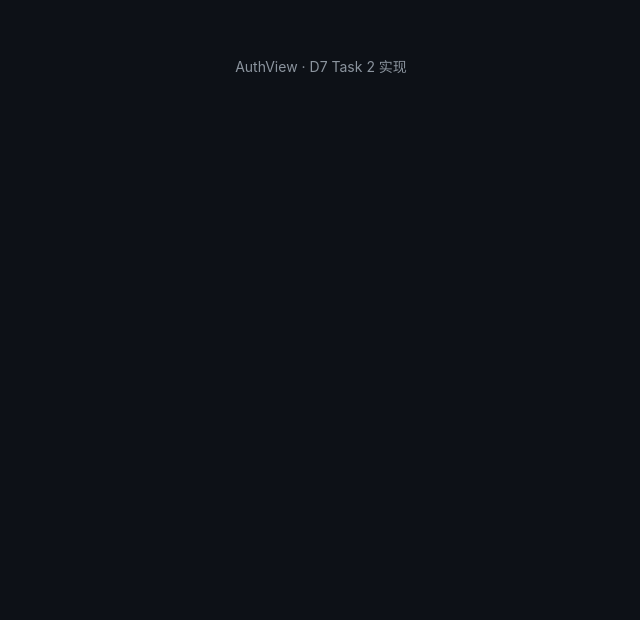
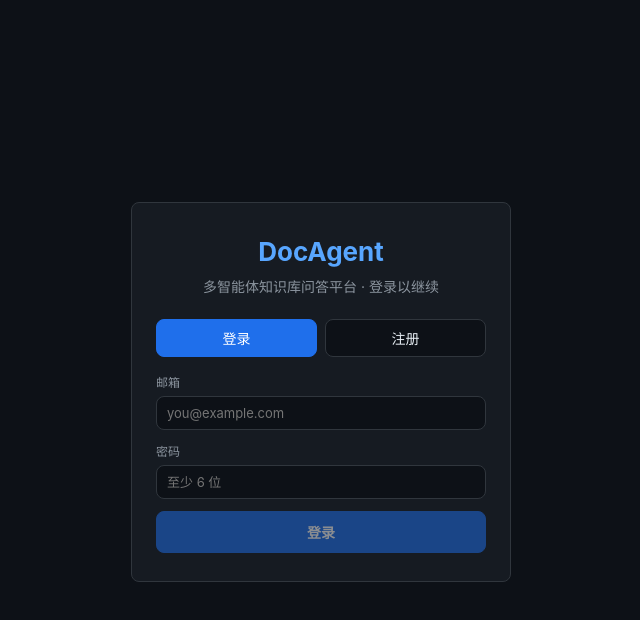
Before and after one commit to Elysiafans/DocAgent, a Vue app in the folder frontend/: page / in a window 1280 px wide. Shown: the top 620 px of the page, without its empty margins (319-959 px from the left). Built offline with nearby package versions, Linux system fonts and the light colour scheme.

Commit message:
feat: add frontend api client and auth view

```diff
--- /dev/null
+++ b/frontend/src/api.js
@@ -0,0 +1,131 @@
+// DocAgent 后端 API 客户端:纯 fetch,无 axios。
+// token 存 localStorage;SSE 用 ReadableStream 逐帧解析。
+
+const TOKEN_KEY = 'docagent_token'
+
+export function getToken() {
+  return localStorage.getItem(TOKEN_KEY) || ''
+}
+export function setToken(t) {
+  if (t) localStorage.setItem(TOKEN_KEY, t)
+  else localStorage.removeItem(TOKEN_KEY)
+}
+
+async function request(path, { method = 'GET', body, form } = {}) {
+  const headers = {}
+  const token = getToken()
+  if (token) headers['Authorization'] = `Bearer ${token}`
+  if (form) {
+    body = form // FormData,不设 Content-Type(browser 带 boundary)
+  } else if (body !== undefined) {
+    headers['Content-Type'] = 'application/json'
+    body = JSON.stringify(body)
+  }
+  const res = await fetch(path, { method, headers, body })
+  if (res.status === 204) return null
+  let data = null
+  const text = await res.text()
+  if (text) {
+    try {
+      data = JSON.parse(text)
+    } catch {
+      data = text
+    }
+  }
+  if (!res.ok) {
+    const detail = data && (data.detail || data.message)
+    throw new Error(
+      typeof detail === 'string' ? detail : (detail || `HTTP ${res.status}`)
+    )
+  }
+  return data
+}
+
+// ---------- auth ----------
+export const login = (email, password) =>
+  request('/api/v1/auth/login', { method: 'POST', body: { email, password } })
+export const register = (email, password) =>
+  request('/api/v1/auth/register', { method: 'POST', body: { email, password } })
+export const me = () => request('/api/v1/auth/me')
+export const health = () => request('/api/v1/health')
+
+// ---------- 知识库 ----------
+export const listKbs = () => request('/api/v1/knowledge_bases')
+export const createKb = (name, description = '') =>
+  request('/api/v1/knowledge_bases', {
+    method: 'POST',
+    body: { name, description },
+  })
+export const listDocs = (kbId) =>
+  request(`/api/v1/knowledge_bases/${kbId}/documents`)
+export const uploadDoc = (kbId, file) => {
+  const form = new FormData()
+  form.append('file', file)
+  return request(`/api/v1/knowledge_bases/${kbId}/documents`, {
+    method: 'POST',
+    form,
+  })
+}
+export const deleteDoc = (docId) =>
+  request(`/api/v1/documents/${docId}`, { method: 'DELETE' })
+
+// ---------- 可观测 ----------
+export const listTaskRuns = () => request('/api/v1/task_runs')
+export const getTaskRun = (runId) => request(`/api/v1/task_runs/${runId}`)
+
+// ---------- 长期记忆 ----------
+export const listMemories = () => request('/api/v1/memories')
+export const addMemory = (content, kind = 'note') =>
+  request('/api/v1/memories', { method: 'POST', body: { content, kind } })
+
+// ---------- A2UI 卡片 ----------
+export const renderCard = (kbId, question, route) =>
+  request('/api/v1/a2ui/render', {
+    method: 'POST',
+    body: { kb_id: kbId, question, route: route || null },
+  })
+
+// ---------- SSE 多智能体对话 ----------
+// onEvent(ev) 收到 {type: route|node|token|tool|tool_result|answer|sources|done|error,...}
+export async function streamChat(kbId, question, route, onEvent) {
+  const headers = { 'Content-Type': 'application/json' }
+  const token = getToken()
+  if (token) headers['Authorization'] = `Bearer ${token}`
+
+  const res = await fetch('/api/v1/chat/agent', {
+    method: 'POST',
+    headers,
+    body: JSON.stringify({ kb_id: kbId, question, route: route || null }),
+  })
+  if (!res.ok || !res.body) {
+    let msg = `HTTP ${res.status}`
+    try {
+      const j = await res.json()
+      msg = j.detail || msg
+    } catch { /* ignore */ }
+    throw new Error(msg)
+  }
+
+  const reader = res.body.getReader()
+  const decoder = new TextDecoder('utf-8')
+  let buf = ''
+  for (;;) {
+    const { done, value } = await reader.read()
+    if (done) break
+    buf += decoder.decode(value, { stream: true })
+    // SSE 帧以空行分隔;兼容单 data: 行 + 空行
+    let idx
+    while ((idx = buf.indexOf('\n\n')) !== -1) {
+      const frame = buf.slice(0, idx)
+      buf = buf.slice(idx + 2)
+      for (const line of frame.split('\n')) {
+        if (!line.startsWith('data:')) continue
+        const payload = line.slice(5).trim()
+        if (!payload || payload === '[DONE]') continue
+        try {
+          onEvent(JSON.parse(payload))
+        } catch { /* 忽略非 JSON 行 */ }
+      }
+    }
+  }
+}
--- a/frontend/src/views/AuthView.vue
+++ b/frontend/src/views/AuthView.vue
@@ -1,9 +1,129 @@
 <script setup>
-// D7 Task 2 实现:登录/注册
+import { ref } from 'vue'
+import { login, register, me, setToken } from '../api.js'
+
+const emit = defineEmits(['auth'])
+
+const mode = ref('login') // login | register
+const email = ref('')
+const password = ref('')
+const loading = ref(false)
+const error = ref('')
+
+async function submit() {
+  error.value = ''
+  loading.value = true
+  try {
+    let token
+    if (mode.value === 'login') {
+      token = (await login(email.value, password.value)).access_token
+    } else {
+      // register 返回 UserOut(无 token),注册成功后走登录
+      await register(email.value, password.value)
+      token = (await login(email.value, password.value)).access_token
+    }
+    setToken(token)
+    const user = await me() // 拿 email/id 显示到顶栏
+    emit('auth', token, user)
+  } catch (e) {
+    error.value = e.message
+  } finally {
+    loading.value = false
+  }
+}
 </script>
 
 <template>
-  <div class="page">
-    <div class="empty">AuthView · D7 Task 2 实现</div>
+  <div class="auth-wrap">
+    <div class="card auth-card">
+      <div class="auth-brand">DocAgent</div>
+      <p class="muted auth-sub">多智能体知识库问答平台 · 登录以继续</p>
+
+      <div class="row auth-tabs">
+        <button
+          :class="['grow', { active: mode === 'login' }]"
+          @click="mode = 'login'"
+        >
+          登录
+        </button>
+        <button
+          :class="['grow', { active: mode === 'register' }]"
+          @click="mode = 'register'"
+        >
+          注册
+        </button>
+      </div>
+
+      <form @submit.prevent="submit">
+        <div class="field">
+          <label>邮箱</label>
+          <input
+            v-model="email"
+            type="email"
+            required
+            placeholder="you@example.com"
+            autocomplete="email"
+          />
+        </div>
+        <div class="field">
+          <label>密码</label>
+          <input
+            v-model="password"
+            type="password"
+            required
+            minlength="6"
+            placeholder="至少 6 位"
+            autocomplete="current-password"
+          />
+        </div>
+
+        <p v-if="error" class="err">{{ error }}</p>
+
+        <button
+          class="primary auth-submit"
+          type="submit"
+          :disabled="loading || !email || !password"
+        >
+          {{ loading ? '提交中…' : mode === 'login' ? '登录' : '注册并登录' }}
+        </button>
+      </form>
+    </div>
   </div>
 </template>
+
+<style scoped>
+.auth-wrap {
+  flex: 1;
+  display: flex;
+  align-items: center;
+  justify-content: center;
+  padding: 32px 20px;
+}
+.auth-card {
+  width: 100%;
+  max-width: 380px;
+  padding: 28px 24px;
+}
+.auth-brand {
+  font-size: 26px;
+  font-weight: 700;
+  color: var(--accent);
+  text-align: center;
+}
+.auth-sub {
+  text-align: center;
+  margin: 4px 0 20px;
+}
+.auth-tabs {
+  margin-bottom: 16px;
+}
+.auth-tabs button {
+  padding: 8px;
+  font-size: 14px;
+}
+.auth-submit {
+  width: 100%;
+  padding: 10px;
+  font-size: 14px;
+}
+</style>
```
